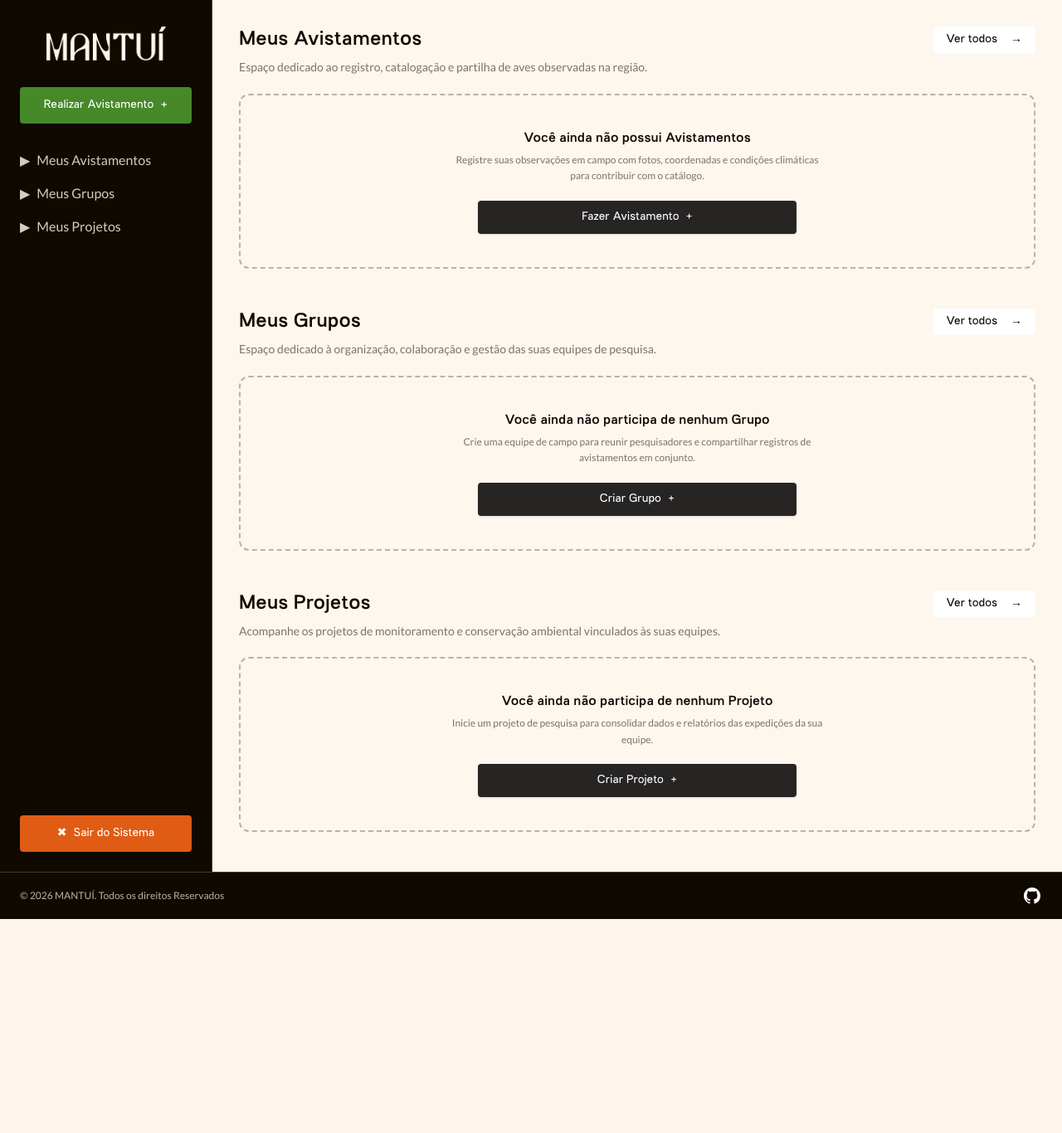
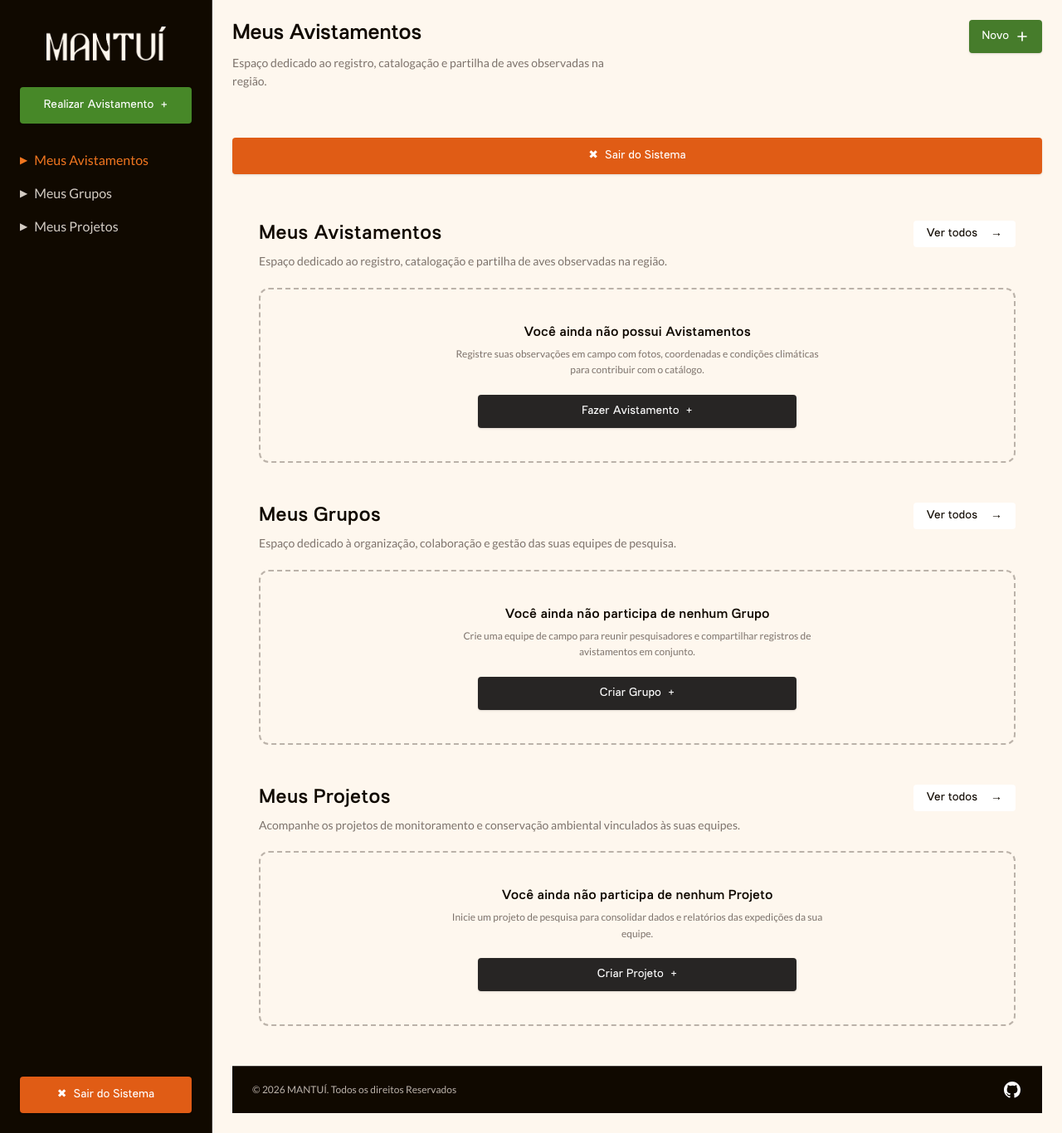
Before and after one commit to Augusto-Maux/mantui, a Flask app: page /usuario/home in a window 1280 px wide. Shown: the part 76-1442 px from the top of the page at 83% size. Before the commit the page ends 1184 px from the top, so only its background shows below. Run offline with Flask 3, Linux system fonts and the light colour scheme; the visitor is signed in with stand-in values (Sample User, id 1); data comes from the database, SQL or seed files in the repository; style sheets or scripts are compiled from the project's sources.

Commit message:
Coisando a sidebar

```diff
--- a/templates/home.html
+++ b/templates/home.html
@@ -17,38 +17,83 @@
     <!-- 2. CONTAINER PRINCIPAL (SIDEBAR + CONTEÚDO) -->
     <div class="flex flex-1 w-full">
 
-        <!-- SIDEBAR LATERAL (Desktop) -->
+    <!-- 2. SIDEBAR LATERAL (Apenas Desktop - Inicia abaixo do Header com top-[76px]) -->
     <aside class="hidden desktop:flex flex-col justify-between w-64 flex-shrink-0 bg-neutro-mantui-950 p-6 border-r border-neutro-mantui-800">
         <!-- Topo da Sidebar -->
         <div class="flex flex-col gap-8 w-full">
+
             <div class="flex justify-center pt-2">
-                    <a href="{{ url_for('usuario.home') }}">
             <img src="{{ url_for('static', filename='img/logo-mantui-hero.png') }}" alt="Mantuí" class="w-36 object-contain">
-                    </a>
             </div>
 
             <!-- Botão Principal: Realizar Avistamento -->
-                <a href="{{ url_for('avistamento.add') }}"
-                   class="flex items-center justify-center gap-2 w-full py-3 px-4 bg-verde-mantui-600 hover:bg-verde-mantui-700 text-white font-sans font-medium text-sm rounded-sm shadow transition">
+            <a href="{{ url_for('avistamento.add') }}" class="flex items-center justify-center gap-2 w-full py-3 px-4 bg-verde-mantui-600 hover:bg-verde-mantui-700 text-white font-sans font-medium text-sm rounded-sm shadow transition">
                 <span>Realizar Avistamento</span>
                 <span class="text-xl leading-none">+</span>
             </a>
 
             <!-- Links de Navegação Principal -->
             <nav class="flex flex-col gap-4 font-lato text-base">
-                    <a href="{{ url_for('avistamento.recovery') }}" class="flex items-center gap-2 text-neutro-mantui-300 font-medium hover:text-white transition">
-                        <span>▶</span>
+                <a href="{{ url_for('avistamento.recovery') }}" class="flex items-center gap-2 text-laranja-mantui-500 font-medium hover:text-white transition">
+                    <span class="text-xs">▶</span>
                     <span>Meus Avistamentos</span>
                 </a>
                 <a href="{{ url_for('equipe.recovery') }}" class="flex items-center gap-2 text-neutro-mantui-300 font-medium hover:text-white transition">
-                        <span>▶</span>
+                    <span class="text-xs">▶</span>
                     <span>Meus Grupos</span>
                 </a>
                 <a href="{{ url_for('projeto.recovery') }}" class="flex items-center gap-2 text-neutro-mantui-300 font-medium hover:text-white transition">
-                        <span>▶</span>
+                    <span class="text-xs">▶</span>
                     <span>Meus Projetos</span>
                 </a>
             </nav>
+        </div>
+
+        <!-- Rodapé da Sidebar (Botão Sair) -->
+        <div class="w-full">
+            <a href="{{ url_for('usuario.logout') }}" class="flex items-center justify-center gap-2 w-full py-3 px-4 bg-laranja-mantui-600 hover:bg-laranja-mantui-700 text-white font-sans font-medium text-sm rounded-sm shadow transition">
+                <span>✖</span>
+                <span>Sair do Sistema</span>
+            </a>
+        </div>
+    </aside>
+
+    <!-- CONTEÚDO PRINCIPAL -->
+    <main class="flex-1 min-w-0 p-6">
+
+        <div class="max-w-7xl mx-auto space-y-6">
+
+        <!-- BLOCO DE MENSAGENS FLASH -->
+        {% set mensagens = get_flashed_messages(with_categories=True) %}
+        {% if mensagens %}
+            {% for category, message in mensagens %}
+                <div class="font-bold p-4 rounded-lg
+                    {% if category == 'success' %} bg-green-50 text-green-800 border border-green-200
+                    {% elif category == 'danger' %} bg-red-50 text-red-800 border border-red-200
+                    {% else %} bg-blue-50 text-blue-800 border border-blue-200 {% endif %}">
+                    {{ message }}
+                </div>
+            {% endfor %}
+        {% endif %}
+
+        <!-- CABEÇALHO DA PÁGINA -->
+        <div class="flex flex-col sm:flex-row justify-between items-start gap-4">
+            <div class="space-y-1.5 max-w-md">
+                <h1 class="font-sans text-2xl sm:text-[26px] font-semibold text-neutro-mantui-950 tracking-tight">
+                    Meus Avistamentos
+                </h1>
+                <p class="font-lato text-sm text-neutro-mantui-600 leading-relaxed">
+                    Espaço dedicado ao registro, catalogação e partilha de aves observadas na região.
+                </p>
+            </div>
+
+            <a href="{{ url_for('avistamento.add') }}"
+            class="inline-flex items-center gap-2 px-4 py-2.5 bg-[#467C2B] hover:bg-[#3A6823] text-white rounded-[4px] text-sm font-medium transition-colors shadow-sm flex-shrink-0">
+                <span>Novo</span>
+                <svg class="w-4 h-4 stroke-[2.5]" fill="none" stroke="currentColor" viewBox="0 0 24 24">
+                    <path stroke-linecap="round" stroke-linejoin="round" d="M12 4.5v15m7.5-7.5h-15" />
+                </svg>
+            </a>
         </div>
 
             <!-- Rodapé da Sidebar (Botão Sair) -->
```
Lines whose indentation alone changed are shown as unchanged.
